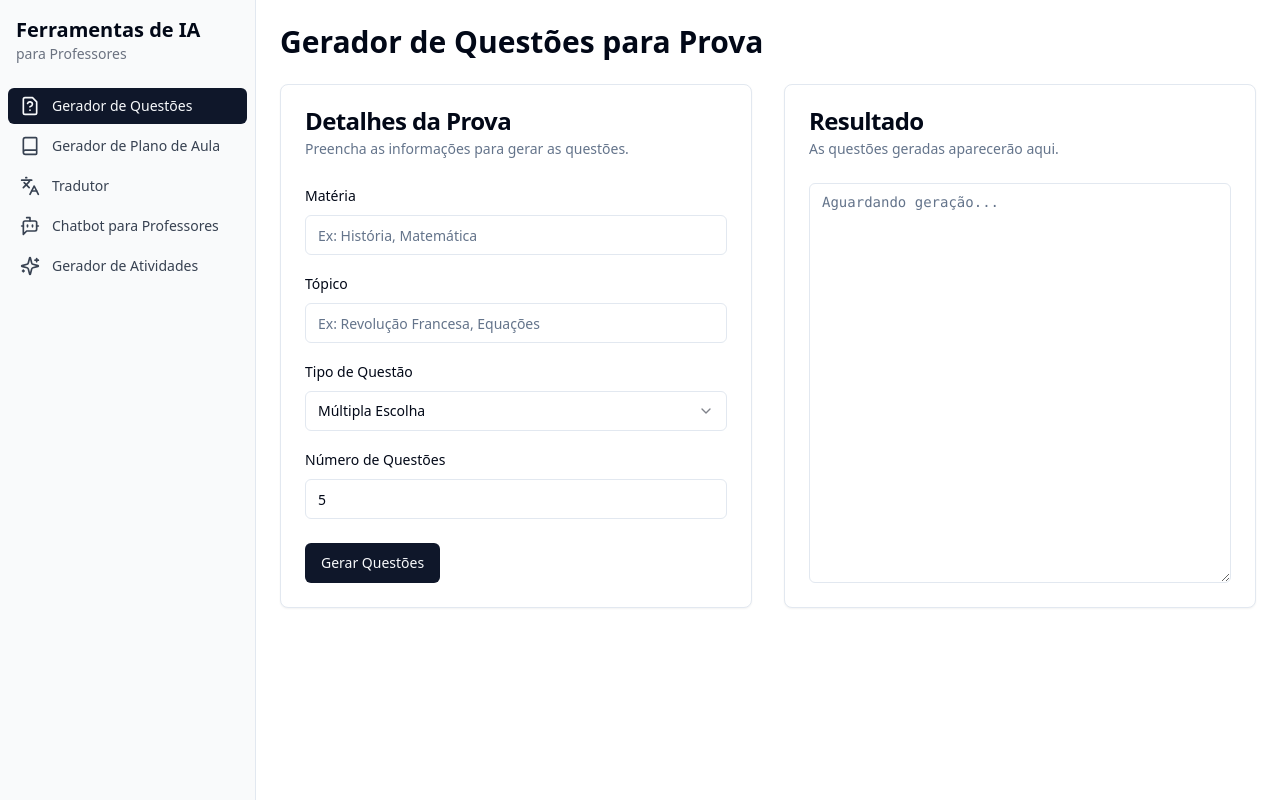
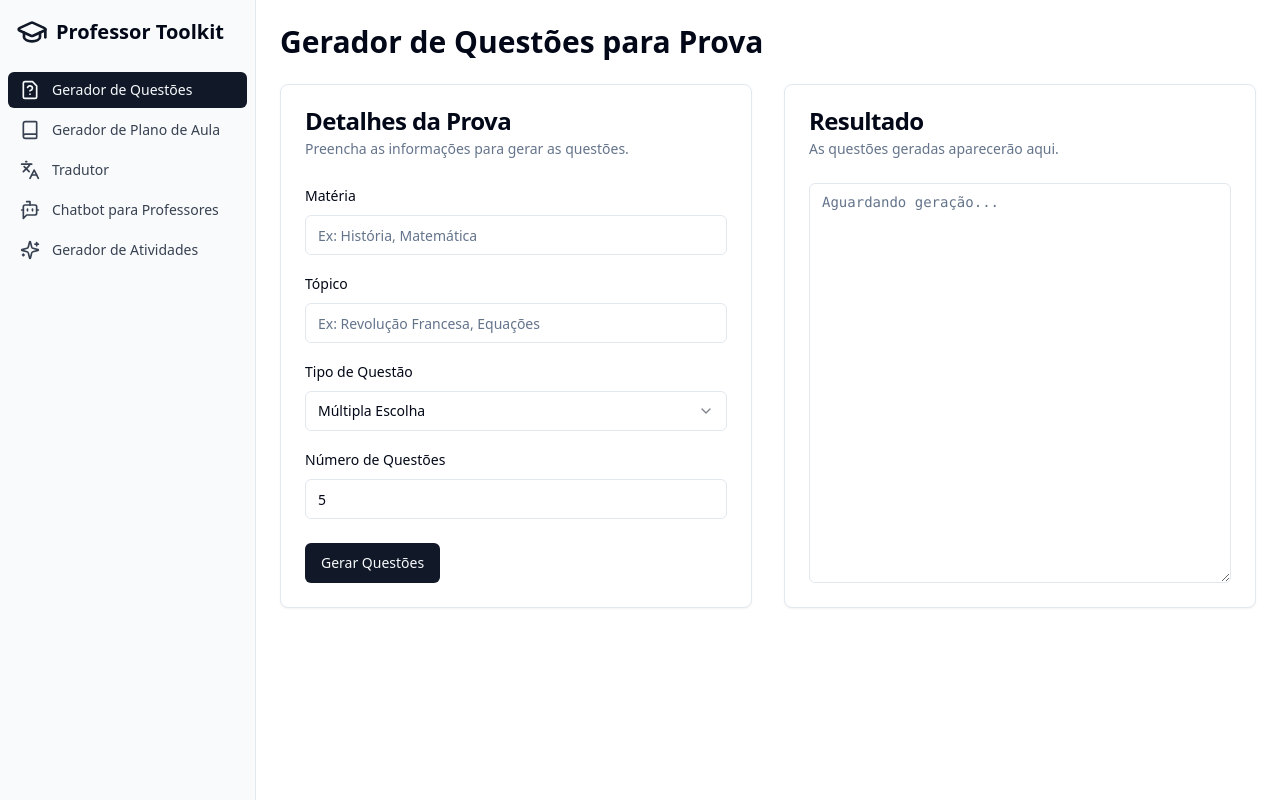
Before and after one commit to tyyyrvid-a11y/ProfessorAI, a React (Vite) app: page / in a window 1280 px wide. Built offline with nearby package versions, Linux system fonts and the light colour scheme.

Commit message:
[dyad] Branding the app as 'Professor Toolkit' - wrote 2 file(s)

```diff
--- a/src/components/Layout.tsx
+++ b/src/components/Layout.tsx
@@ -1,5 +1,5 @@
 import { NavLink, Outlet } from "react-router-dom";
-import { Book, BotMessageSquare, FileQuestion, Languages, Sparkles } from "lucide-react";
+import { Book, BotMessageSquare, FileQuestion, Languages, Sparkles, GraduationCap } from "lucide-react";
 import { cn } from "@/lib/utils";
 
 const navigation = [
@@ -16,8 +16,10 @@ export function Layout() {
       <aside className="w-64 flex-shrink-0 border-r bg-gray-50">
         <div className="flex h-full flex-col">
           <div className="p-4">
-            <h2 className="text-xl font-bold">Ferramentas de IA</h2>
-            <p className="text-sm text-gray-500">para Professores</p>
+            <div className="flex items-center gap-2">
+              <GraduationCap className="h-8 w-8 text-primary" />
+              <h2 className="text-xl font-bold">Professor Toolkit</h2>
+            </div>
           </div>
           <nav className="flex-1 space-y-1 p-2">
             {navigation.map((item) => (
--- a/src/globals.css
+++ b/src/globals.css
@@ -13,7 +13,7 @@
     --popover: 0 0% 100%;
     --popover-foreground: 222.2 84% 4.9%;
 
-    --primary: 222.2 47.4% 11.2%;
+    --primary: 221 39% 11%; /* Changed from blue to dark slate */
     --primary-foreground: 210 40% 98%;
 
     --secondary: 210 40% 96.1%;
@@ -62,7 +62,7 @@
     --popover-foreground: 210 40% 98%;
 
     --primary: 210 40% 98%;
-    --primary-foreground: 222.2 47.4% 11.2%;
+    --primary-foreground: 221 39% 11%; /* Changed from blue to dark slate */
 
     --secondary: 217.2 32.6% 17.5%;
     --secondary-foreground: 210 40% 98%;
```
